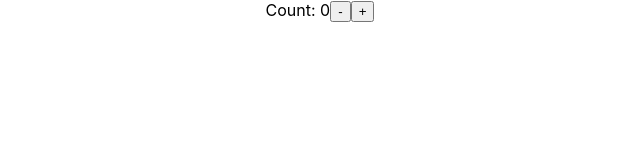
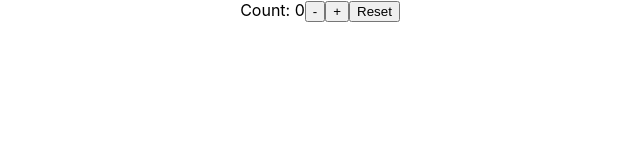
Before and after one commit to brandon121j/React-reducer, a React (Create React App) app: page / in a window 1280 px wide. Shown: the top 160 px of the page, without its empty margins (320-960 px from the left). Built offline with nearby package versions, Linux system fonts and the light colour scheme.

Commit message:
Addition of reset button

```diff
--- a/src/App.js
+++ b/src/App.js
@@ -9,6 +9,8 @@ function reducer(state, action) {
 			return { count: state.count + 1 };
 		case 'decrement':
 			return { count: state.count - 1 };
+    case 'reset':
+      return { count: 0 }
 		default:
 			throw new Error();
 	}
@@ -21,6 +23,7 @@ function App() {
     Count: {state.count}
     <button onClick={() => dispatch({ type: 'decrement' })}>-</button>
     <button onClick={() => dispatch({ type: 'increment' })}>+</button>
+    <button onClick={() => dispatch({ type: 'reset' })}>Reset</button>
   </div>
   )
 }
```
